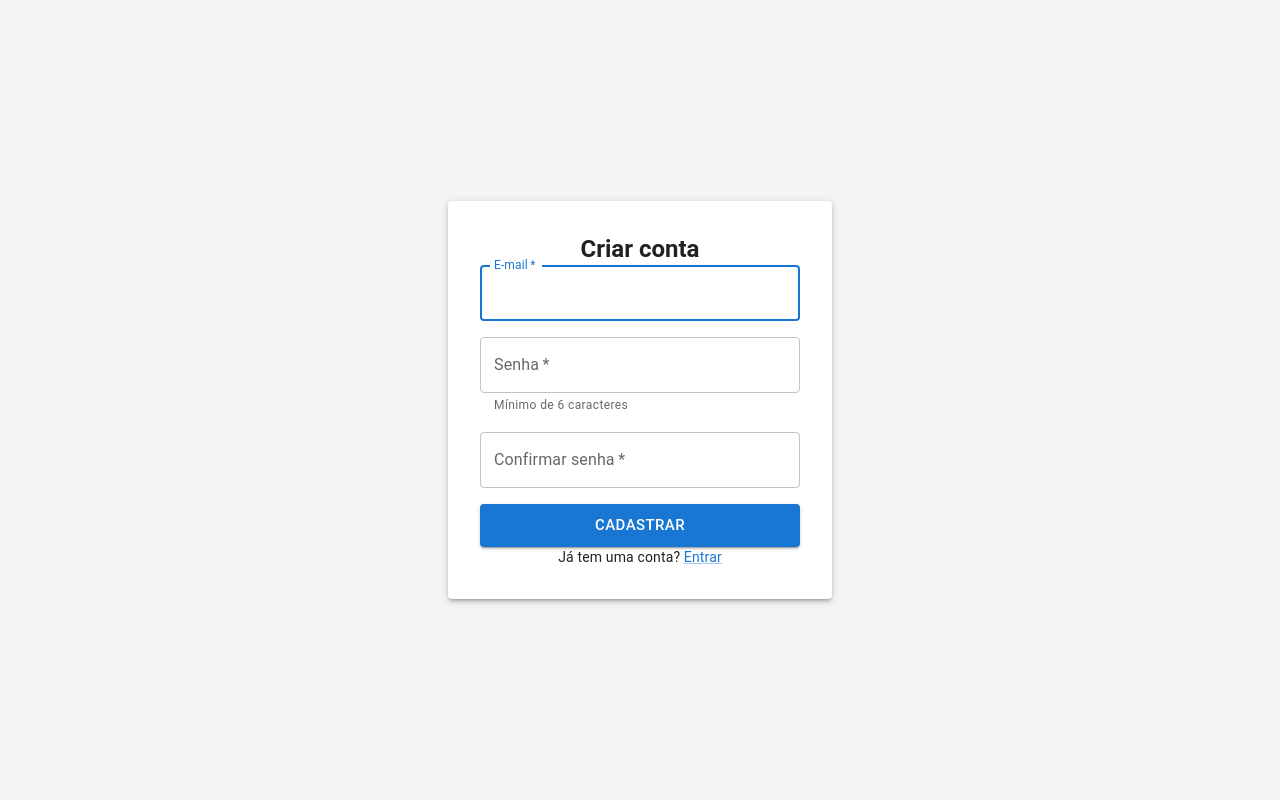
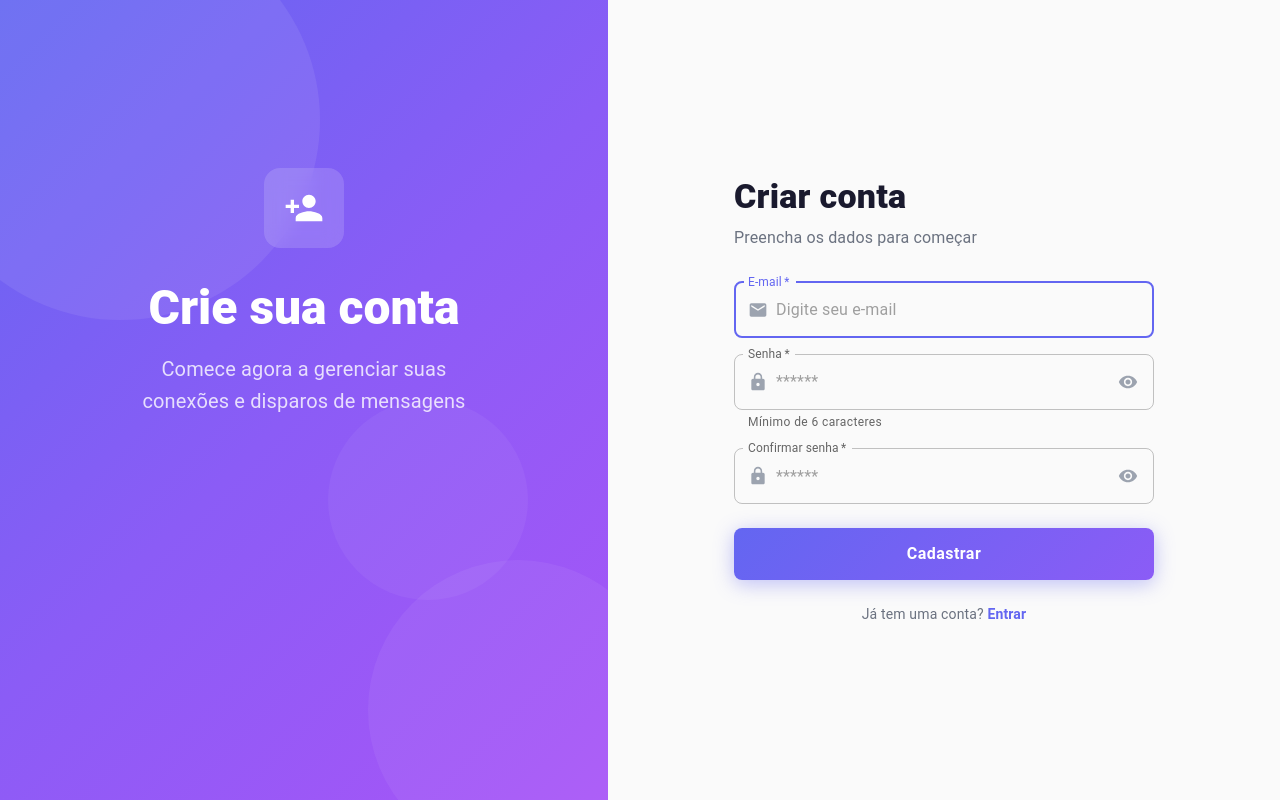
Before and after one commit to lcaparada/sendflow-challenge, a React (Vite) app: page /register in a window 1280 px wide. Built offline with nearby package versions, Linux system fonts and the light colour scheme; no server answers.

Commit message:
feat: update LoginPage and RegisterPage with improved UI elements and placeholders

```diff
--- a/src/web/pages/LoginPage.tsx
+++ b/src/web/pages/LoginPage.tsx
@@ -198,6 +198,7 @@ const LoginPage = () => {
               value={email}
               onChange={(e) => setEmail(e.target.value)}
               required
+              placeholder="Digite seu e-mail"
               fullWidth
               autoFocus
               slotProps={{
@@ -223,6 +224,7 @@ const LoginPage = () => {
               label="Senha"
               type={showPassword ? "text" : "password"}
               value={password}
+              placeholder="******"
               onChange={(e) => setPassword(e.target.value)}
               required
               fullWidth
@@ -316,7 +318,6 @@ const LoginPage = () => {
           </Typography>
         </Box>
       </Box>
-
     </Box>
   );
 };
--- a/src/web/pages/RegisterPage.tsx
+++ b/src/web/pages/RegisterPage.tsx
@@ -4,13 +4,31 @@ import {
   Button,
   CircularProgress,
   Link,
-  Paper,
   TextField,
   Typography,
   Alert,
+  InputAdornment,
+  IconButton,
 } from "@mui/material";
+import {
+  Email,
+  Lock,
+  Visibility,
+  VisibilityOff,
+  Send,
+  PersonAdd,
+} from "@mui/icons-material";
 import { useNavigate, Link as RouterLink } from "react-router-dom";
 import { register } from "../../functions/auth";
+
+const textFieldSx = {
+  "& .MuiOutlinedInput-root": {
+    borderRadius: 2,
+    "&:hover fieldset": { borderColor: "#6366f1" },
+    "&.Mui-focused fieldset": { borderColor: "#6366f1" },
+  },
+  "& label.Mui-focused": { color: "#6366f1" },
+};
 
 const RegisterPage = () => {
   const navigate = useNavigate();
@@ -19,6 +37,8 @@ const RegisterPage = () => {
   const [confirm, setConfirm] = useState("");
   const [error, setError] = useState("");
   const [loading, setLoading] = useState(false);
+  const [showPassword, setShowPassword] = useState(false);
+  const [showConfirm, setShowConfirm] = useState(false);
 
   const handleSubmit = async (e: FormEvent) => {
     e.preventDefault();
@@ -39,70 +59,314 @@ const RegisterPage = () => {
       await register(email, password);
       navigate("/connections");
     } catch {
-      setError("Não foi possível criar a conta. Verifique os dados e tente novamente.");
+      setError(
+        "Não foi possível criar a conta. Verifique os dados e tente novamente.",
+      );
     } finally {
       setLoading(false);
     }
   };
 
   return (
-    <Box className="flex items-center justify-center min-h-screen bg-gray-100">
-      <Paper elevation={3} className="w-full max-w-sm p-8">
-        <Typography variant="h5" fontWeight={700} className="mb-6 text-center">
+    <Box className="flex min-h-screen">
+      <Box
+        className="hidden lg:flex flex-col items-center justify-center flex-1 relative overflow-hidden"
+        sx={{
+          background:
+            "linear-gradient(135deg, #6366f1 0%, #8b5cf6 50%, #a855f7 100%)",
+        }}
+      >
+        <Box
+          sx={{
+            position: "absolute",
+            width: 400,
+            height: 400,
+            borderRadius: "50%",
+            background: "rgba(255,255,255,0.08)",
+            top: -80,
+            left: -80,
+            animation: "float 6s ease-in-out infinite",
+          }}
+        />
+        <Box
+          sx={{
+            position: "absolute",
+            width: 300,
+            height: 300,
+            borderRadius: "50%",
+            background: "rgba(255,255,255,0.06)",
+            bottom: -60,
+            right: -60,
+            animation: "float 8s ease-in-out infinite reverse",
+          }}
+        />
+        <Box
+          sx={{
+            position: "absolute",
+            width: 200,
+            height: 200,
+            borderRadius: "50%",
+            background: "rgba(255,255,255,0.05)",
+            top: "50%",
+            right: 80,
+            animation: "float 7s ease-in-out infinite 1s",
+          }}
+        />
+
+        <Box className="relative z-10 text-center px-12">
+          <Box
+            className="flex items-center justify-center w-20 h-20 rounded-2xl mb-8 mx-auto"
+            sx={{
+              background: "rgba(255,255,255,0.15)",
+              backdropFilter: "blur(10px)",
+            }}
+          >
+            <PersonAdd sx={{ fontSize: 40, color: "white" }} />
+          </Box>
+          <Typography
+            variant="h3"
+            fontWeight={800}
+            sx={{ color: "white", mb: 2 }}
+          >
+            Crie sua conta
+          </Typography>
+          <Typography
+            variant="h6"
+            sx={{
+              color: "rgba(255,255,255,0.8)",
+              fontWeight: 400,
+              maxWidth: 360,
+            }}
+          >
+            Comece agora a gerenciar suas conexões e disparos de mensagens
+          </Typography>
+
+          <Box className="mt-12 flex flex-col gap-4">
+            {[
+              "Cadastro gratuito",
+              "Acesso imediato",
+              "Dados isolados por conta",
+            ].map((item, i) => (
+              <Box
+                key={i}
+                className="flex items-center gap-3 px-5 py-3 rounded-xl"
+                sx={{
+                  background: "rgba(255,255,255,0.1)",
+                  backdropFilter: "blur(8px)",
+                  animation: `slideIn 0.5s ease-out ${i * 0.1 + 0.3}s both`,
+                }}
+              >
+                <Box className="w-2 h-2 rounded-full bg-white opacity-80" />
+                <Typography
+                  sx={{ color: "rgba(255,255,255,0.9)", fontSize: 14 }}
+                >
+                  {item}
+                </Typography>
+              </Box>
+            ))}
+          </Box>
+        </Box>
+      </Box>
+
+      <Box
+        className="flex flex-col items-center justify-center flex-1 px-8 py-12"
+        sx={{ background: "#fafafa" }}
+      >
+        <Box
+          sx={{
+            width: "100%",
+            maxWidth: 420,
+            animation: "fadeUp 0.6s ease-out both",
+          }}
+        >
+          <Box className="flex lg:hidden items-center gap-2 mb-10 justify-center">
+            <Box
+              className="flex items-center justify-center w-10 h-10 rounded-xl"
+              sx={{ background: "linear-gradient(135deg, #6366f1, #a855f7)" }}
+            >
+              <Send sx={{ fontSize: 20, color: "white" }} />
+            </Box>
+            <Typography variant="h6" fontWeight={800} sx={{ color: "#6366f1" }}>
+              SendFlow
+            </Typography>
+          </Box>
+
+          <Typography
+            variant="h4"
+            fontWeight={800}
+            sx={{ color: "#1a1a2e", mb: 1 }}
+          >
             Criar conta
+          </Typography>
+          <Typography variant="body1" sx={{ color: "#6b7280", mb: 4 }}>
+            Preencha os dados para começar
           </Typography>
 
           {error && (
-          <Alert severity="error" className="mb-4">
+            <Alert
+              severity="error"
+              className="mb-4"
+              sx={{ borderRadius: 2, animation: "shake 0.4s ease-out" }}
+            >
               {error}
             </Alert>
           )}
 
-        <Box component="form" onSubmit={handleSubmit} className="flex flex-col gap-4">
+          <Box
+            component="form"
+            onSubmit={handleSubmit}
+            className="flex flex-col gap-4"
+          >
             <TextField
               label="E-mail"
               type="email"
               value={email}
+              placeholder="Digite seu e-mail"
               onChange={(e) => setEmail(e.target.value)}
               required
               fullWidth
               autoFocus
+              slotProps={{
+                input: {
+                  startAdornment: (
+                    <InputAdornment position="start">
+                      <Email sx={{ color: "#9ca3af", fontSize: 20 }} />
+                    </InputAdornment>
+                  ),
+                },
+              }}
+              sx={textFieldSx}
             />
+
             <TextField
               label="Senha"
-            type="password"
+              type={showPassword ? "text" : "password"}
               value={password}
+              placeholder="******"
               onChange={(e) => setPassword(e.target.value)}
               required
               fullWidth
               helperText="Mínimo de 6 caracteres"
+              slotProps={{
+                input: {
+                  startAdornment: (
+                    <InputAdornment position="start">
+                      <Lock sx={{ color: "#9ca3af", fontSize: 20 }} />
+                    </InputAdornment>
+                  ),
+                  endAdornment: (
+                    <InputAdornment position="end">
+                      <IconButton
+                        onClick={() => setShowPassword((v) => !v)}
+                        edge="end"
+                        size="small"
+                      >
+                        {showPassword ? (
+                          <VisibilityOff
+                            sx={{ fontSize: 20, color: "#9ca3af" }}
                           />
+                        ) : (
+                          <Visibility sx={{ fontSize: 20, color: "#9ca3af" }} />
+                        )}
+                      </IconButton>
+                    </InputAdornment>
+                  ),
+                },
+              }}
+              sx={textFieldSx}
+            />
+
             <TextField
               label="Confirmar senha"
-            type="password"
+              type={showConfirm ? "text" : "password"}
               value={confirm}
               onChange={(e) => setConfirm(e.target.value)}
               required
+              placeholder="******"
               fullWidth
+              slotProps={{
+                input: {
+                  startAdornment: (
+                    <InputAdornment position="start">
+                      <Lock sx={{ color: "#9ca3af", fontSize: 20 }} />
+                    </InputAdornment>
+                  ),
+                  endAdornment: (
+                    <InputAdornment position="end">
+                      <IconButton
+                        onClick={() => setShowConfirm((v) => !v)}
+                        edge="end"
+                        size="small"
+                      >
+                        {showConfirm ? (
+                          <VisibilityOff
+                            sx={{ fontSize: 20, color: "#9ca3af" }}
                           />
+                        ) : (
+                          <Visibility sx={{ fontSize: 20, color: "#9ca3af" }} />
+                        )}
+                      </IconButton>
+                    </InputAdornment>
+                  ),
+                },
+              }}
+              sx={textFieldSx}
+            />
+
             <Button
               type="submit"
               variant="contained"
               size="large"
               disabled={loading}
               fullWidth
+              sx={{
+                mt: 1,
+                py: 1.5,
+                borderRadius: 2,
+                fontWeight: 700,
+                fontSize: 16,
+                textTransform: "none",
+                background: "linear-gradient(135deg, #6366f1 0%, #8b5cf6 100%)",
+                boxShadow: "0 4px 20px rgba(99,102,241,0.4)",
+                transition: "all 0.2s ease",
+                "&:hover": {
+                  background:
+                    "linear-gradient(135deg, #4f52e0 0%, #7c3aed 100%)",
+                  boxShadow: "0 6px 24px rgba(99,102,241,0.5)",
+                  transform: "translateY(-1px)",
+                },
+                "&:active": { transform: "translateY(0)" },
+              }}
             >
-            {loading ? <CircularProgress size={24} color="inherit" /> : "Cadastrar"}
+              {loading ? (
+                <CircularProgress size={24} color="inherit" />
+              ) : (
+                "Cadastrar"
+              )}
             </Button>
           </Box>
 
-        <Typography variant="body2" className="mt-4 text-center">
+          <Typography
+            variant="body2"
+            className="pt-6 text-center"
+            sx={{ color: "#6b7280" }}
+          >
             Já tem uma conta?{" "}
-          <Link component={RouterLink} to="/login">
+            <Link
+              component={RouterLink}
+              to="/login"
+              sx={{
+                color: "#6366f1",
+                fontWeight: 600,
+                textDecoration: "none",
+                "&:hover": { textDecoration: "underline" },
+              }}
+            >
               Entrar
             </Link>
           </Typography>
-      </Paper>
+        </Box>
+      </Box>
     </Box>
   );
 };
```
Lines whose indentation alone changed are shown as unchanged.
